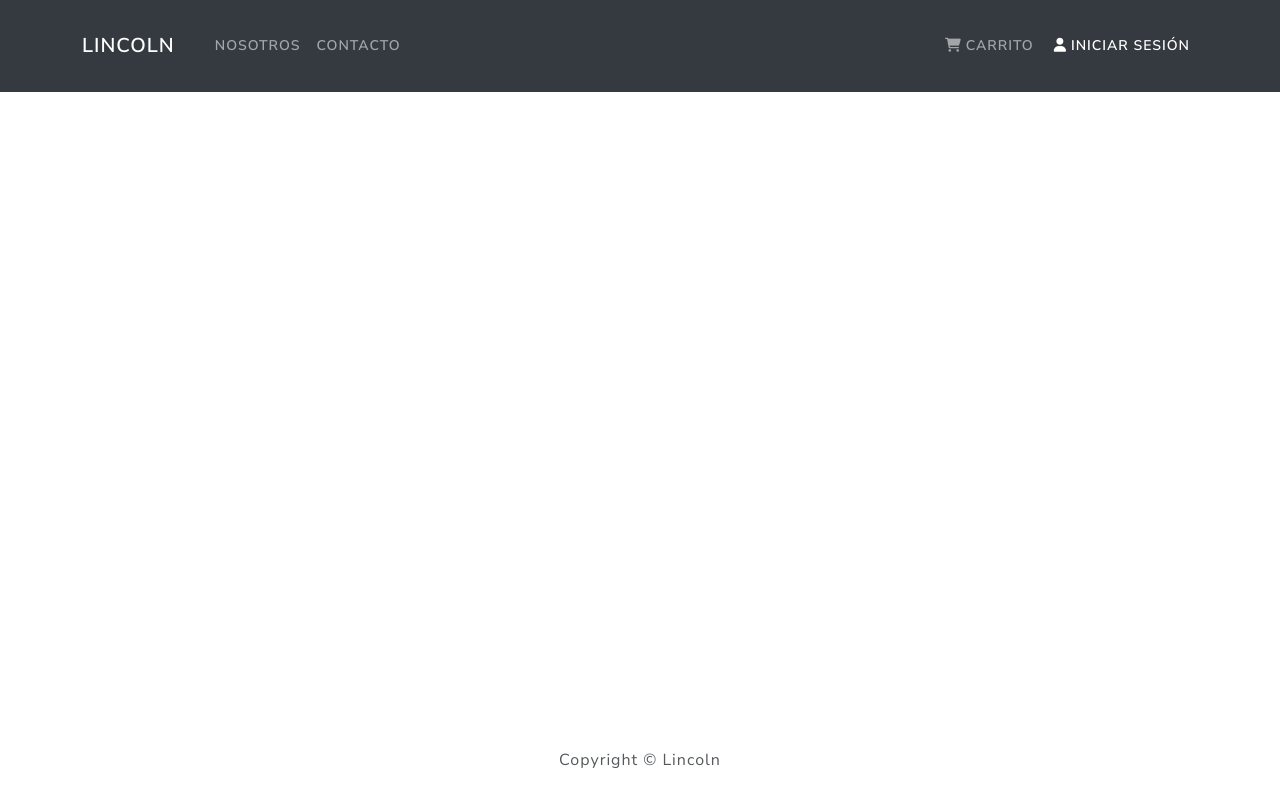
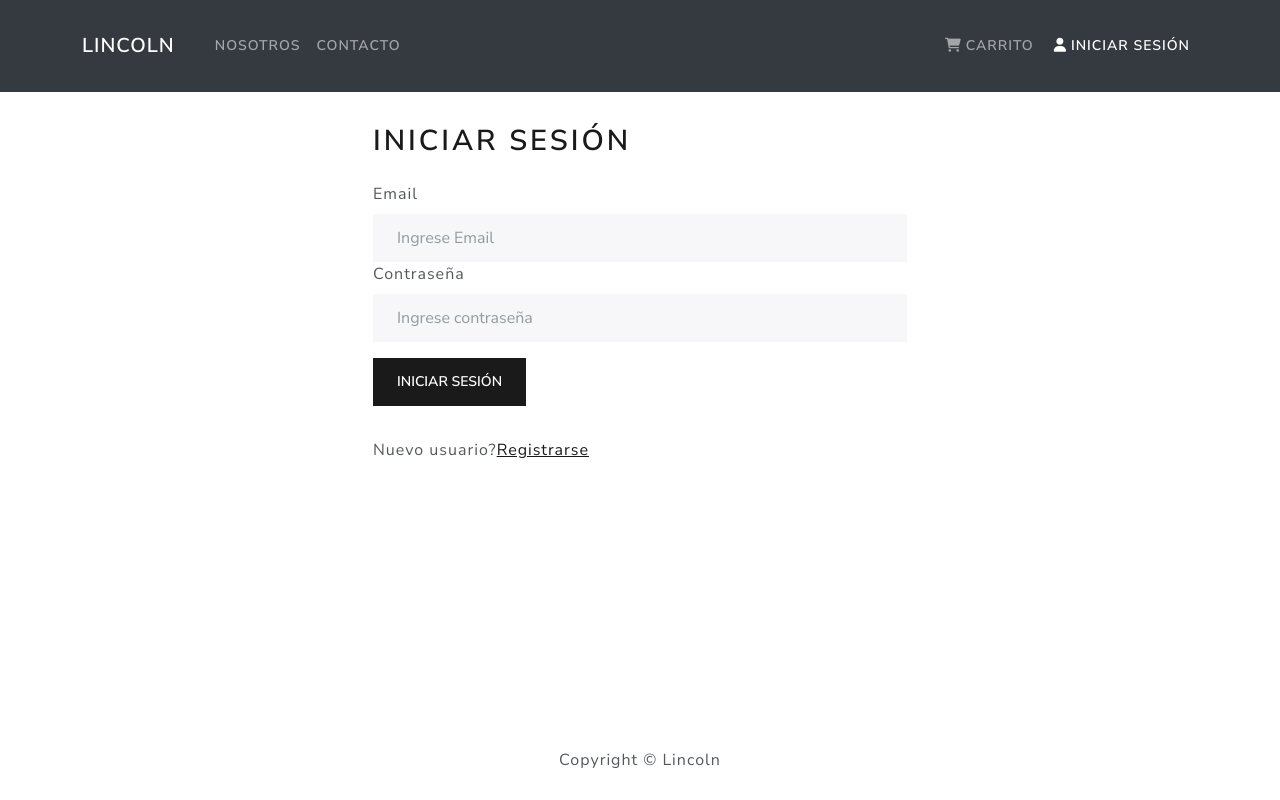
Before and after one commit to tyesh/ecommerce-dev, a React (Create React App) app in the folder frontend/: page /login in a window 1280 px wide. Built offline with nearby package versions, Linux system fonts and the light colour scheme.

Commit message:
User login screen

```diff
--- a/frontend/src/App.js
+++ b/frontend/src/App.js
@@ -6,6 +6,7 @@
 import HomeScreen from './screens/HomeScreen';
 import ProductScreen from './screens/ProductScreen';
 import CartScreen from './screens/CartScreen';
+import LoginScreen from './screens/LoginScreen';
 
 const App = () => {
   return (
@@ -18,6 +19,7 @@
               <Route path='/' element={<HomeScreen />} />
               <Route path='/product/:id' element={<ProductScreen />} />
               <Route path='/cart/:id' element={<CartScreen />} />
+              <Route path='/login' element={<LoginScreen />} />
             </Routes>
           </BrowserRouter>
         </Container>
--- /dev/null
+++ b/frontend/src/components/FormContainer.js
@@ -0,0 +1,16 @@
+import React from 'react';
+import { Container, Row, Col } from 'react-bootstrap';
+
+const FormContainer = ({ children }) => {
+  return (
+    <Container>
+      <Row className='justify-content-md-center'>
+        <Col xs={12} md={6}>
+          {children}
+        </Col>
+      </Row>
+    </Container>
+  );
+};
+
+export default FormContainer;
--- /dev/null
+++ b/frontend/src/screens/LoginScreen.js
@@ -0,0 +1,76 @@
+import React, { useState, useEffect } from 'react';
+import { Link, useSearchParams, useNavigate } from 'react-router-dom';
+import { Form, Button, Row, Col } from 'react-bootstrap';
+import { useDispatch, useSelector } from 'react-redux';
+import Message from '../components/Message';
+import Loader from '../components/loader';
+import FormContainer from '../components/FormContainer';
+import { login } from '../actions/userActions';
+
+const LoginScreen = () => {
+  const [email, setEmail] = useState('');
+  const [password, setPassword] = useState('');
+  const navigate = useNavigate();
+  let [searchParams] = useSearchParams();
+
+  const dispatch = useDispatch();
+
+  const userLogin = useSelector((state) => state.userLogin);
+  const { loading, error, userInfo } = userLogin;
+
+  const redirect = searchParams.get('redirect')
+    ? searchParams.get('redirect').split('=')[1]
+    : '/';
+
+  const submitHandler = (e) => {
+    e.preventDefault();
+    dispatch(login(email, password));
+  };
+
+  useEffect(() => {
+    if (userInfo) {
+      navigate(redirect);
+    }
+  }, [userInfo, redirect, dispatch]);
+
+  return (
+    <FormContainer>
+      <h1>Iniciar Sesión</h1>
+      {error && <Message variant='danger'>{error}</Message>}
+      {loading && <Loader />}
+      <Form onSubmit={submitHandler}>
+        <Form.Group controlId='email'>
+          <Form.Label>Email</Form.Label>
+          <Form.Control
+            type='email'
+            placeholder='Ingrese Email'
+            value={email}
+            onChange={(e) => setEmail(e.target.value)}
+          />
+        </Form.Group>
+        <Form.Group controlId='password'>
+          <Form.Label>Contraseña</Form.Label>
+          <Form.Control
+            type='password'
+            placeholder='Ingrese contraseña'
+            value={password}
+            onChange={(e) => setPassword(e.target.value)}
+          />
+        </Form.Group>
+        <Button className='my-3' type='submit' variant='primary'>
+          Iniciar sesión
+        </Button>
+      </Form>
+      <Row className='py-3'>
+        <Col>
+          Nuevo usuario?
+          <Link to={redirect ? `/register?redirect=${redirect}` : '/register'}>
+            Registrarse
+          </Link>
+        </Col>
+      </Row>
+    </FormContainer>
+  );
+};
+
+export default LoginScreen;
```
